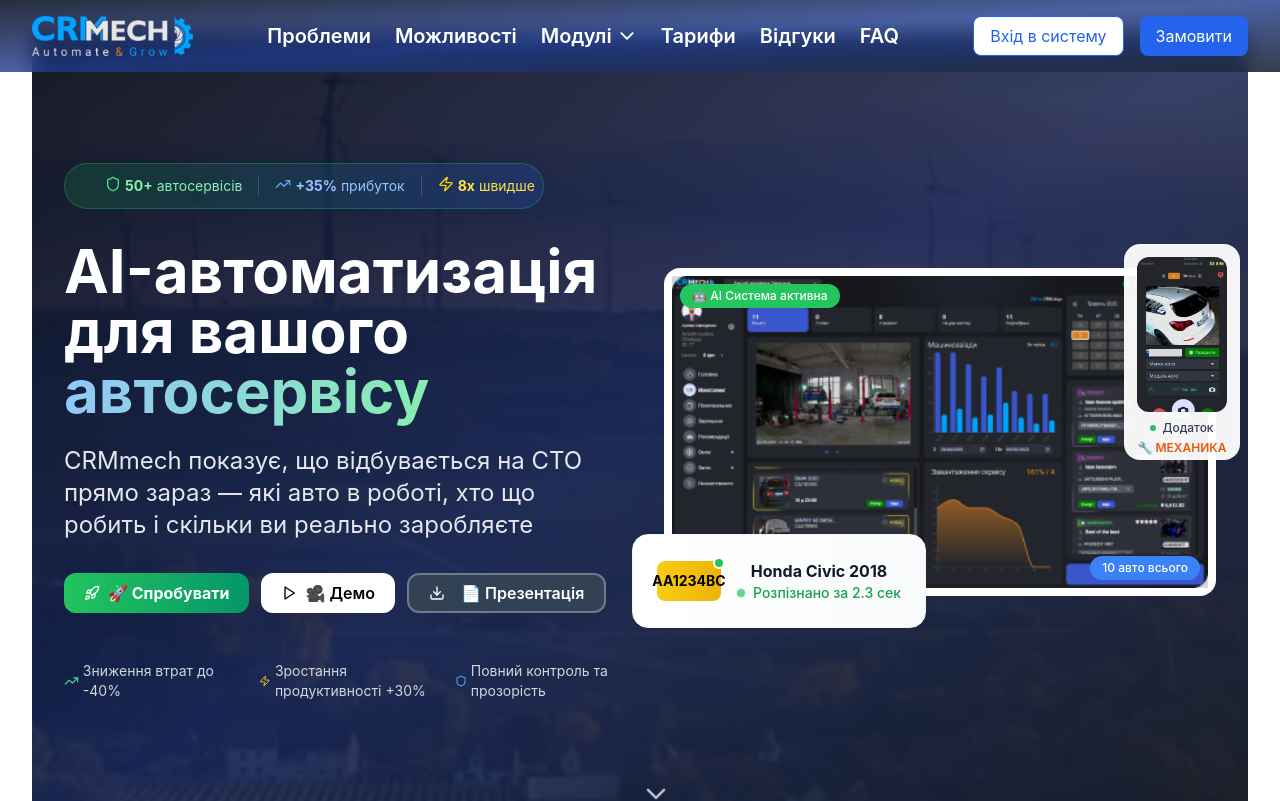
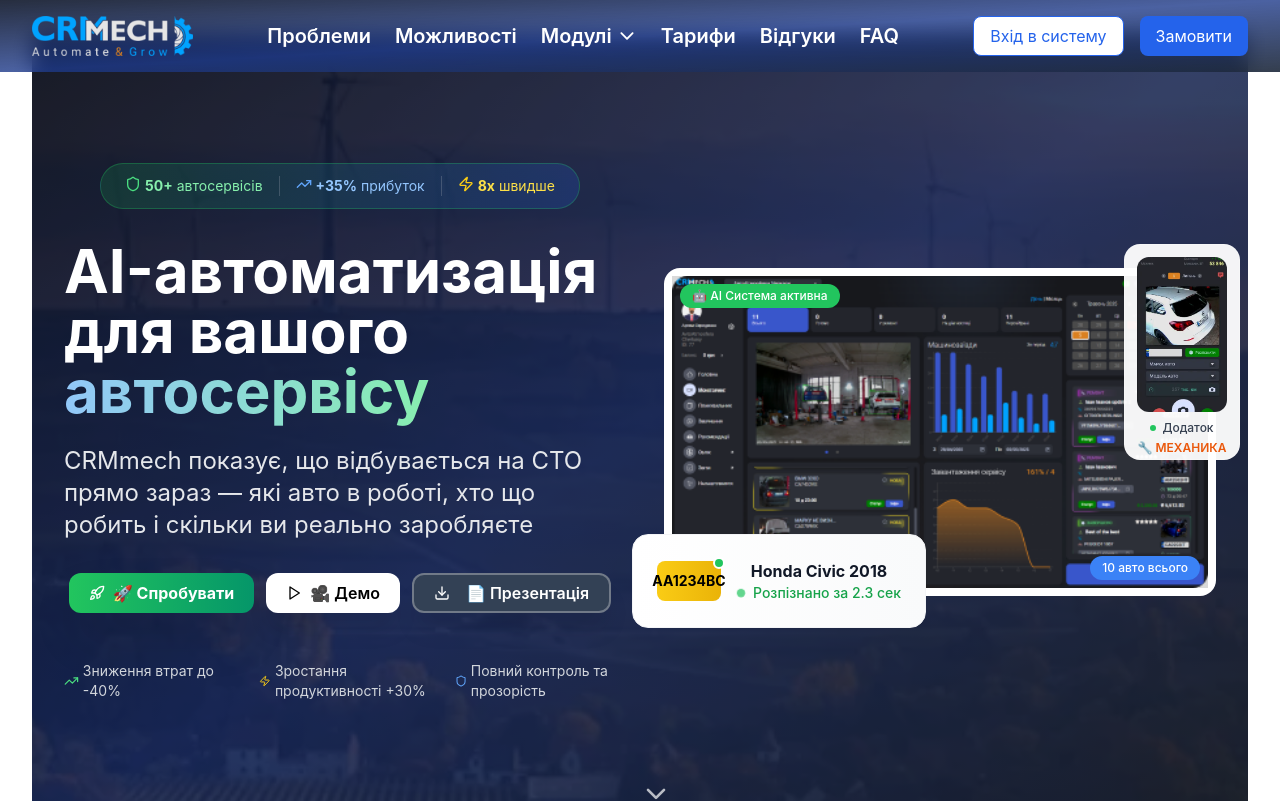
Before and after one commit to ExpanseCode/CRMMech, a React (Vite) app: page / in a window 1280 px wide. Shown: the top 801 px of the page. Built offline with nearby package versions, Linux system fonts and the light colour scheme.

Commit message:
Update HeroSection.module.css

```diff
--- a/src/components/Landing/HeroSection/HeroSection.module.css
+++ b/src/components/Landing/HeroSection/HeroSection.module.css
@@ -9,11 +9,13 @@
   display: flex;
   align-items: center;
   justify-content: center;
+  padding: 80px 0 20px 0;
 }
 
 @media screen and (min-width: 1279.98px) {
   .heroSection {
     height: 100vh;
+    padding: 0;
   }
 }
 
@@ -26,12 +28,10 @@
 
 /* Градиент */
 .gradientOverlay {
-  background: linear-gradient(
-    to bottom right,
-    rgba(15, 23, 42, 0.9),
-    rgba(30, 58, 138, 0.8),
-    rgba(30, 41, 59, 0.9)
-  );
+  background: linear-gradient(to bottom right,
+      rgba(15, 23, 42, 0.9),
+      rgba(30, 58, 138, 0.8),
+      rgba(30, 41, 59, 0.9));
 }
 
 /* Дополнительное затемнение */
@@ -72,28 +72,29 @@
 
 .leftSection {
   width: 100%;
+  display: flex;
+  flex-direction: column;
+  align-items: center;
 }
 
 .topWrapper {
+  display: flex;
+  justify-content: center;
   border: 1px solid #22c55e4d;
-  padding-left: 1.5rem;
-  padding-right: 1.5rem;
-  padding-top: 0.75rem;
-  padding-bottom: 0.75rem;
+  padding: 0.5rem 0.75rem;
   border-radius: 9999px;
   margin-bottom: 2rem;
-  width: 100%;
+  width: fit-content;
   display: flex;
-  background-image: linear-gradient(
-    to right,
-    rgb(22, 163, 74, 0.2),
-    rgb(37, 99, 235, 0.2)
-  );
+  background-image: linear-gradient(to right,
+      rgb(22, 163, 74, 0.2),
+      rgb(37, 99, 235, 0.2));
 }
 
 @media screen and (min-width: 767.98px) {
   .topWrapper {
     width: 480px;
+    padding: 0.75rem 1.5rem;
   }
 }
 
@@ -103,14 +104,15 @@
   justify-content: center;
   align-items: center;
   gap: 4px;
-  padding-right: 16px;
-  padding-left: 16px;
+  padding: 0 0.5rem;
 }
 
 @media screen and (min-width: 767.98px) {
   .textWithIconWrapper {
     flex-direction: row;
     align-items: start;
+    padding-right: 1rem;
+    padding-left: 1rem;
   }
 }
 
@@ -208,6 +210,8 @@
 .btnsWrapper {
   display: flex;
   flex-direction: column;
+  justify-content: center;
+  align-items: center;
   margin-bottom: 3rem;
   gap: 0.75rem;
 }
@@ -215,7 +219,6 @@
 @media screen and (min-width: 767.98px) {
   .btnsWrapper {
     flex-direction: row;
-    justify-content: center;
   }
 }
 
@@ -562,6 +565,7 @@
 }
 
 @keyframes pulse {
+
   0%,
   100% {
     transform: scale(1);
@@ -581,8 +585,13 @@
   line-height: 1.25rem;
 }
 
+.arrowWrapper{
+  display: none;
+}
+
 @media screen and (min-width: 1279.98px) {
   .arrowWrapper {
+    display: block;
     position: absolute;
     bottom: 2rem;
     left: 50%;
```
